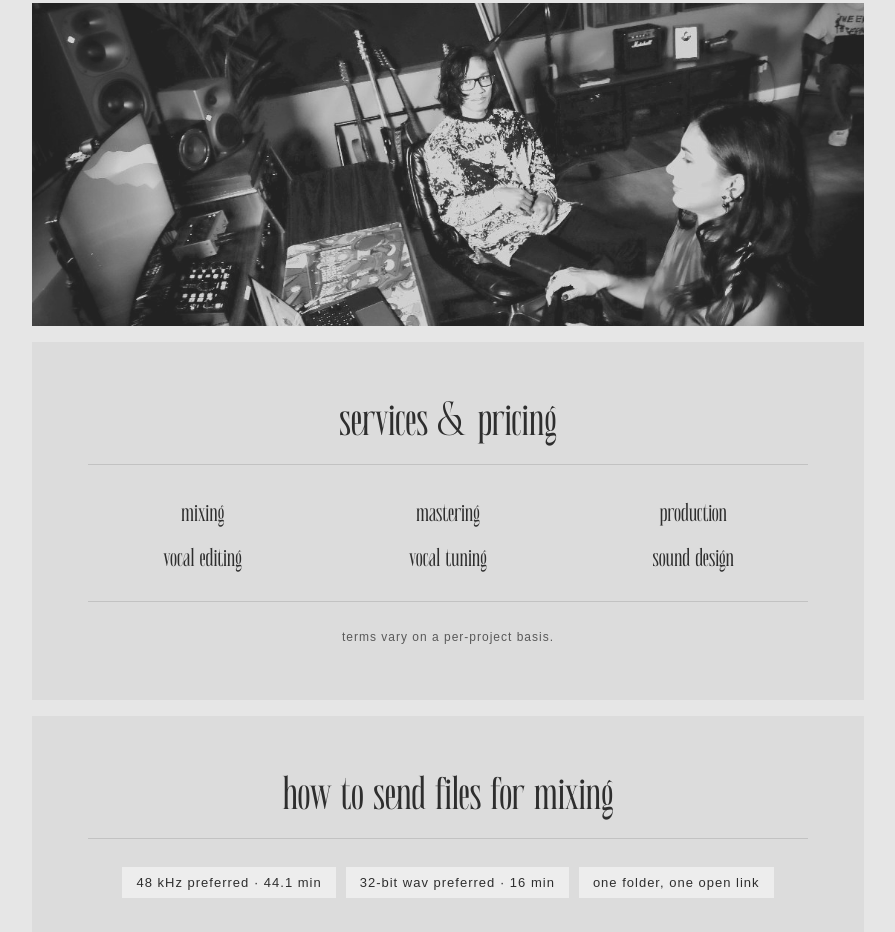
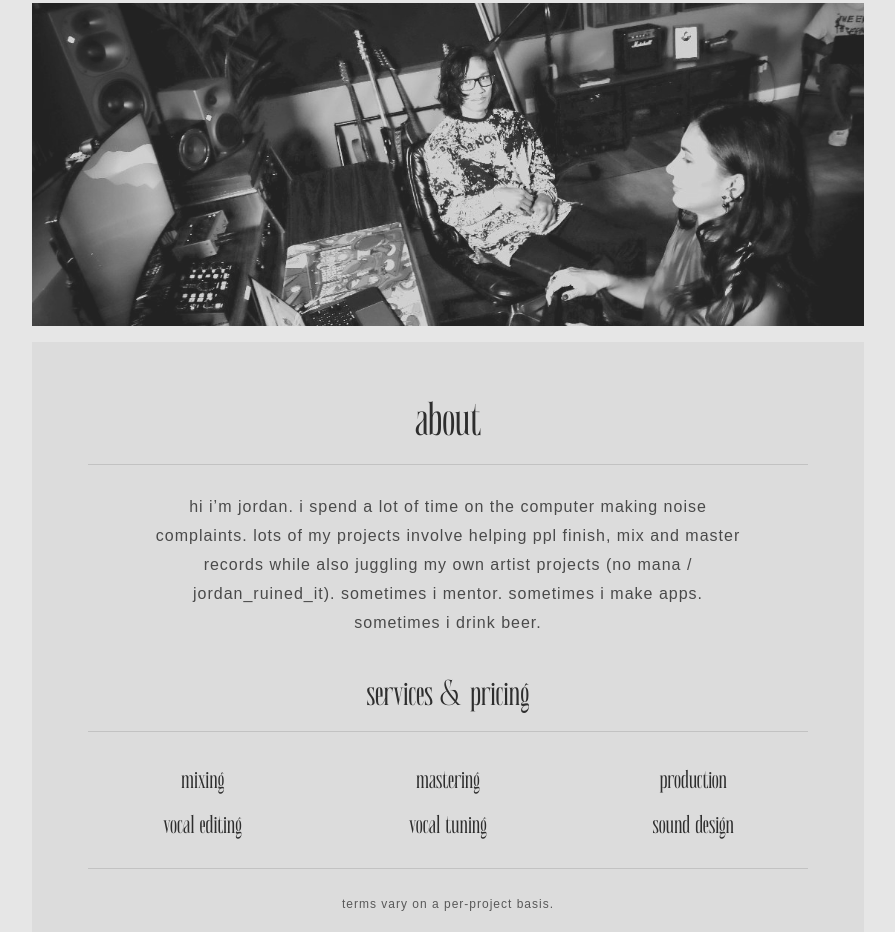
Before and after one commit to jordan-ruined-it/ruined.us, a plain HTML site: page info.html in a window 1280 px wide. Shown: the part 383-1315 px from the top of the page, without its empty margins (192-1087 px from the left). Drawn offline with Linux system fonts and the light colour scheme; no server answers.

Commit message:
Add an about section to /info, with services and pricing under it
Co-Authored-By: Claude Opus 5.5 <noreply@anthropic.com>
Claude-Session: https://claude.ai/code/session_01PPaEzVqPTVss1vN13v5iyw

```diff
--- a/assets/style.css
+++ b/assets/style.css
@@ -131,6 +131,11 @@ a { color: var(--ink); }
   margin: 0; padding-bottom: 18px; border-bottom: 1px solid var(--rule);
   font-family: var(--display); font-weight: 400; font-size: 48px; line-height: 1; text-align: center; letter-spacing: 0;
 }
+.about { margin: 0 auto; max-width: 600px; font-size: 16px; line-height: 1.8; color: var(--ink-soft); text-align: center; }
+.panel .subhead {
+  margin: 12px 0 0; padding-bottom: 18px; border-bottom: 1px solid var(--rule);
+  font-family: var(--display); font-weight: 400; font-size: 36px; line-height: 1; text-align: center; letter-spacing: 0;
+}
 .services {
   margin: 0; padding: 0 0 22px; list-style: none; display: grid;
   grid-template-columns: repeat(auto-fit, minmax(180px, 1fr)); gap: 4px 16px;
--- a/info.html
+++ b/info.html
@@ -4,12 +4,12 @@
   <meta charset="utf-8">
   <meta name="viewport" content="width=device-width, initial-scale=1">
   <title>info | jordan ruined it</title>
-  <meta name="description" content="Services, pricing and how to send files for mixing.">
+  <meta name="description" content="About Jordan, services, pricing and how to send files for mixing.">
   <link rel="icon" href="/favicon.ico" sizes="48x48">
   <link rel="icon" href="/assets/icon.svg" type="image/svg+xml">
   <link rel="apple-touch-icon" href="/apple-touch-icon.png">
   <link rel="preload" href="/assets/RiverSHINE.ttf" as="font" type="font/ttf" crossorigin>
-  <link rel="stylesheet" href="/assets/style.css?v=5">
+  <link rel="stylesheet" href="/assets/style.css?v=6">
   <meta property="og:title" content="info | jordan ruined it">
   <meta property="og:url" content="https://ruined.us/info">
   <meta property="og:type" content="website">
@@ -32,8 +32,10 @@
   <main class="wrap stack">
     <div class="photo" role="img" aria-label="Jordan in the studio"></div>
 
-    <section class="panel" id="pricing">
-      <h2>services &amp; pricing</h2>
+    <section class="panel" id="about">
+      <h2>about</h2>
+      <p class="about">hi i’m jordan. i spend a lot of time on the computer making noise complaints. lots of my projects involve helping ppl finish, mix and master records while also juggling my own artist projects (no mana / jordan_ruined_it). sometimes i mentor. sometimes i make apps. sometimes i drink beer.</p>
+      <h3 class="subhead" id="pricing">services &amp; pricing</h3>
       <ul class="services">
         <li>mixing</li>
         <li>mastering</li>
@@ -76,6 +78,6 @@
     </div>
   </footer>
 
-  <script src="/assets/site.js?v=5" defer></script>
+  <script src="/assets/site.js?v=6" defer></script>
 </body>
 </html>
```
Also changed, not shown: index.html (+2 -2 lines).
